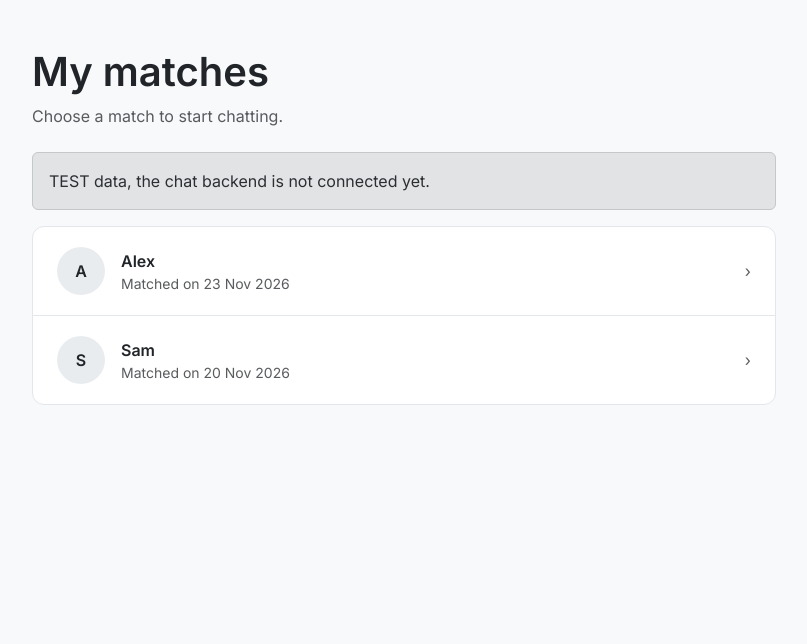
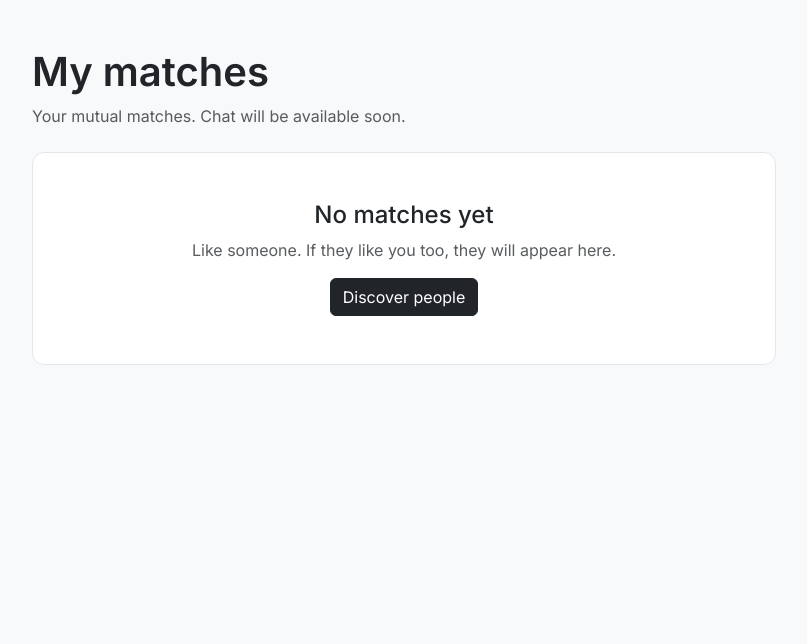
Before and after one commit to wi23b006/SkillSwap, a PHP site: page /chats.php in a window 1280 px wide. Shown: the part 63-707 px from the top of the page, without its empty margins (236-1043 px from the left). Run offline with PHP 8.4, Linux system fonts and the light colour scheme; the visitor is signed in with stand-in values (Sample User, id 1); data that the repository does not hold is empty.

Commit message:
Implement real matches overview

```diff
--- /dev/null
+++ b/backend/matches.php
@@ -0,0 +1,25 @@
+<?php
+
+function get_matches($conn, $user_id) {
+
+    // find all matches of the logged in user
+    $sql = "SELECT m.id, p.user_id, p.display_name,
+                   p.city, m.created_at
+            FROM matches AS m
+            JOIN profiles AS p
+                ON p.user_id = IF(
+                    m.user1_id = ?,
+                    m.user2_id,
+                    m.user1_id
+                )
+            WHERE m.user1_id = ?
+               OR m.user2_id = ?
+            ORDER BY m.created_at DESC";
+
+    $stmt = $conn->prepare($sql);
+    $stmt->bind_param("iii", $user_id, $user_id, $user_id);
+    $stmt->execute();
+
+    // return all matches
+    return $stmt->get_result()->fetch_all(MYSQLI_ASSOC);
+}
--- a/frontend/chats.php
+++ b/frontend/chats.php
@@ -1,4 +1,5 @@
 <?php
+
 session_start();
 require "../backend/datenbank.php";
 
@@ -8,15 +9,13 @@ if (!isset($_SESSION["user_id"])) {
     exit;
 }
 
-// backend or example data, till backend is connected
-$example = !file_exists("../backend/chat.php");
-require $example ? "beispieldaten.php" : "../backend/chat.php";
+// load real matches from the database
+require "../backend/matches.php";
 
-// active link in the navbar
 $page = "chats";
 
-// all my matches
 $matches = get_matches($conn, $_SESSION["user_id"]);
+
 ?>
 <!DOCTYPE html>
 <html lang="en">
@@ -36,16 +35,9 @@ $matches = get_matches($conn, $_SESSION["user_id"]);
         <div class="col-lg-8 mx-auto">
 
             <h1 class="fw-semibold">My matches</h1>
-            <p class="text-body-secondary mb-4">Choose a match to start chatting.</p>
-
-            <!-- the chat does not exist or belongs to other users -->
-            <div id="chat-error" class="alert alert-danger form-error" role="alert">
-                This chat is not available.
-            </div>
-
-            <?php if ($example): ?>
-                <div class="alert alert-secondary">TEST data, the chat backend is not connected yet.</div>
-            <?php endif; ?>
+            <p class="text-body-secondary mb-4">
+                Your mutual matches. Chat will be available soon.
+            </p>
 
             <div class="card overflow-hidden">
 
@@ -53,23 +45,42 @@ $matches = get_matches($conn, $_SESSION["user_id"]);
                 <?php if (count($matches) == 0): ?>
                     <div class="card-body p-5 text-center">
                         <h2 class="h4">No matches yet</h2>
-                        <p class="text-body-secondary">Like someone. If they like you too, your chat opens here.</p>
-                        <a href="match.php" class="btn btn-dark">Discover people</a>
+                        <p class="text-body-secondary">
+                            Like someone. If they like you too, they will appear here.
+                        </p>
+                        <a href="match.php" class="btn btn-dark">
+                            Discover people
+                        </a>
                     </div>
                 <?php endif; ?>
 
-                <!-- one row for each match -->
+                <!-- show real matches -->
                 <?php foreach ($matches as $match): ?>
-                    <a class="chat-link" href="chat.php?match=<?= $match["id"] ?>">
-                        <span class="d-flex align-items-center gap-3">
-                            <span class="avatar" aria-hidden="true"><?= htmlspecialchars(mb_substr($match["display_name"], 0, 1)) ?></span>
-                            <span class="flex-grow-1 text-break">
-                                <span class="d-block fw-semibold"><?= htmlspecialchars($match["display_name"]) ?></span>
-                                <span class="d-block text-body-secondary small">Matched on <?= date("d M Y", strtotime($match["created_at"])) ?></span>
+
+                    <div class="p-4 border-bottom d-flex align-items-center gap-3">
+
+                        <span class="avatar" aria-hidden="true">
+                            <?= htmlspecialchars(mb_substr($match["display_name"], 0, 1)) ?>
+                        </span>
+
+                        <span class="flex-grow-1 text-break">
+
+                            <span class="d-block fw-semibold">
+                                <?= htmlspecialchars($match["display_name"]) ?>
                             </span>
-                            <span class="text-body-secondary" aria-hidden="true">›</span>
+
+                            <span class="d-block text-body-secondary small">
+                                Matched on <?= date("d M Y", strtotime($match["created_at"])) ?>
+                            </span>
+
                         </span>
-                    </a>
+
+                        <span class="badge text-bg-light border">
+                            Chat coming soon
+                        </span>
+
+                    </div>
+
                 <?php endforeach; ?>
 
             </div>
```
